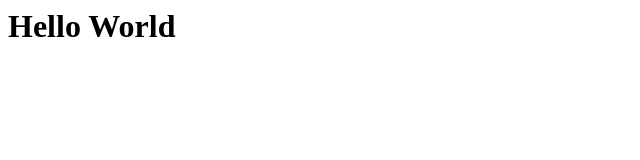
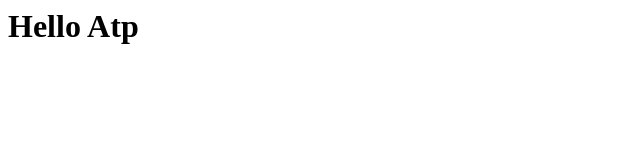
Before and after one commit to umarajeshvr/kubernetes, a plain HTML site: page Docker/index.html in a window 1280 px wide. Shown: the whole page, without its empty margins (0-640 px from the left). Drawn offline with Linux system fonts and the light colour scheme.

Commit message:
my docker commit

```diff
--- a/Docker/index.html
+++ b/Docker/index.html
@@ -1 +1 @@
-<h1>Hello World</h1>
+<h1>Hello Atp</h1>
```
